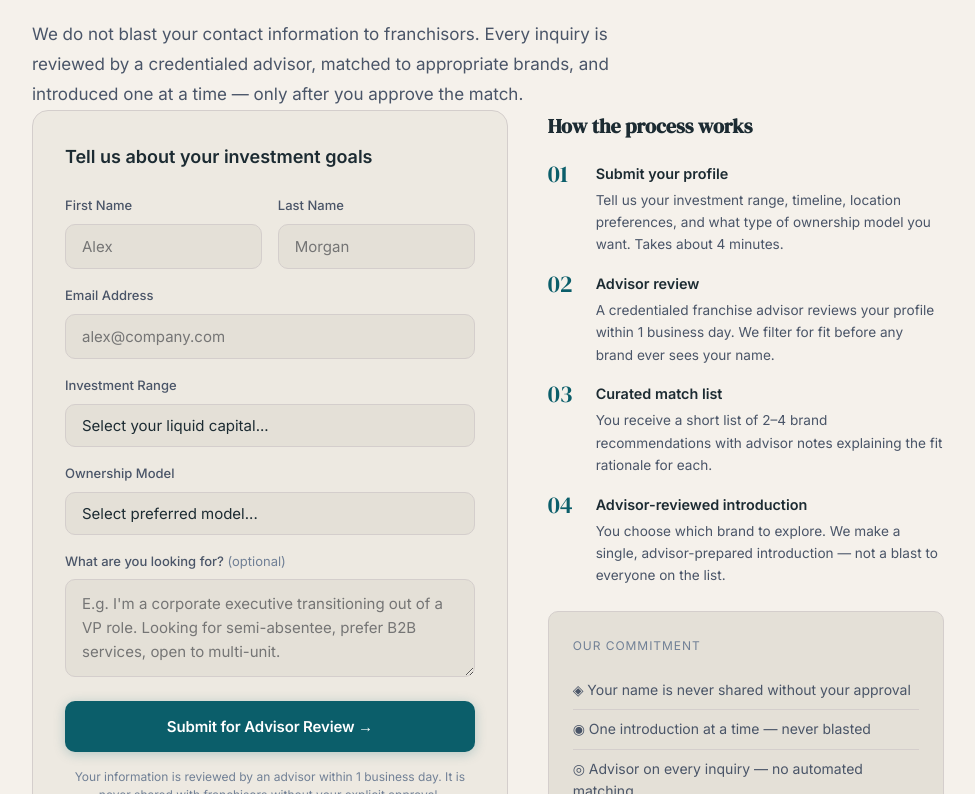
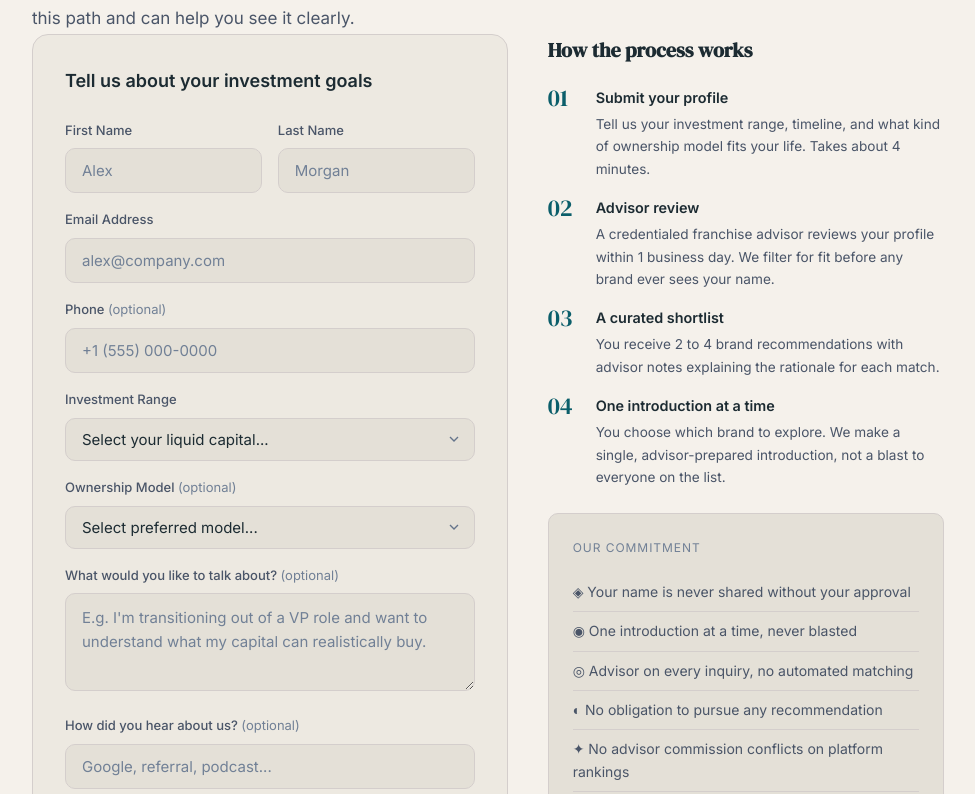
Before and after one commit to Franscale1922/franchise-conduit, a Next.js app: page /contact in a window 1280 px wide. Shown: the part 286-1080 px from the top of the page, without its empty margins (152-1127 px from the left). Built offline with nearby package versions, Linux system fonts and the light colour scheme.

Commit message:
stage-7: step 7.2 — /contact page and API route complete

```diff
--- /dev/null
+++ b/app/api/contact/route.ts
@@ -0,0 +1,97 @@
+import { Resend } from 'resend'
+import { NextRequest, NextResponse } from 'next/server'
+
+const resend = new Resend(process.env.RESEND_API_KEY)
+
+export async function POST(request: NextRequest) {
+  try {
+    const body = await request.json()
+    const {
+      firstName,
+      lastName,
+      email,
+      phone,
+      investmentRange,
+      ownershipModel,
+      message,
+      howHeard,
+      website, // honeypot — bots fill this, humans don't
+    } = body
+
+    // Honeypot check
+    if (website) {
+      return NextResponse.json({ success: true }) // silently discard
+    }
+
+    // Validation
+    if (!firstName || !email) {
+      return NextResponse.json(
+        { error: 'First name and email are required.' },
+        { status: 400 }
+      )
+    }
+
+    const emailRegex = /^[^\s@]+@[^\s@]+\.[^\s@]+$/
+    if (!emailRegex.test(email)) {
+      return NextResponse.json(
+        { error: 'Please enter a valid email address.' },
+        { status: 400 }
+      )
+    }
+
+    const advisorEmail = process.env.ADVISOR_EMAIL
+    const fromEmail = process.env.EMAIL_FROM
+    const fullName = [firstName, lastName].filter(Boolean).join(' ')
+
+    // Send advisor notification
+    await resend.emails.send({
+      from: fromEmail!,
+      to: advisorEmail!,
+      subject: `New contact inquiry from ${fullName}`,
+      text: `
+New contact inquiry — Franchise Conduit
+========================================
+
+Name:             ${fullName}
+Email:            ${email}
+Phone:            ${phone || 'Not provided'}
+Investment Range: ${investmentRange || 'Not specified'}
+Ownership Model:  ${ownershipModel || 'Not specified'}
+How they heard:   ${howHeard || 'Not provided'}
+
+Message:
+${message || '(none)'}
+
+--
+Submitted via /contact on franchiseconduit.com
+      `.trim(),
+    })
+
+    // Send candidate confirmation
+    await resend.emails.send({
+      from: fromEmail!,
+      to: email,
+      subject: `Got it, ${firstName}. I'll be in touch soon.`,
+      text: `
+Hi ${firstName},
+
+Thanks for reaching out. I've reviewed your note and will be in touch within one business day.
+
+If there's anything else you'd like me to know before we talk, just reply to this email. I read every response personally.
+
+Looking forward to the conversation.
+
+Kelsey
+Waypoint Franchise Advisors
+      `.trim(),
+    })
+
+    return NextResponse.json({ success: true })
+  } catch (err) {
+    console.error('[api/contact] error:', err)
+    return NextResponse.json(
+      { error: 'Something went wrong. Please try again or email us directly.' },
+      { status: 500 }
+    )
+  }
+}
--- a/app/contact/page.tsx
+++ b/app/contact/page.tsx
@@ -1,19 +1,13 @@
+'use client'
+
+import { useState } from 'react'
 import type { Metadata } from 'next'
-
-export const metadata: Metadata = {
-  title: 'Contact an Advisor — Franchise Conduit',
-  description: 'Connect with a Franchise Conduit advisor. We review every inquiry before making a brand introduction. Serious investors only — your inquiry is not shared without your approval.',
-  openGraph: {
-    title: 'Contact a Franchise Conduit Advisor',
-    description: 'Advisor-reviewed franchise matching. Your inquiry is never blasted to multiple brands. We review it first.',
-  },
-}
 
 const processSteps = [
   {
     number: '01',
     title: 'Submit your profile',
-    description: 'Tell us your investment range, timeline, location preferences, and what type of ownership model you want. Takes about 4 minutes.',
+    description: 'Tell us your investment range, timeline, and what kind of ownership model fits your life. Takes about 4 minutes.',
   },
   {
     number: '02',
@@ -22,17 +16,82 @@ const processSteps = [
   },
   {
     number: '03',
-    title: 'Curated match list',
-    description: 'You receive a short list of 2–4 brand recommendations with advisor notes explaining the fit rationale for each.',
+    title: 'A curated shortlist',
+    description: 'You receive 2 to 4 brand recommendations with advisor notes explaining the rationale for each match.',
   },
   {
     number: '04',
-    title: 'Advisor-reviewed introduction',
-    description: "You choose which brand to explore. We make a single, advisor-prepared introduction — not a blast to everyone on the list.",
+    title: 'One introduction at a time',
+    description: 'You choose which brand to explore. We make a single, advisor-prepared introduction, not a blast to everyone on the list.',
   },
 ]
 
+type FormState = 'idle' | 'loading' | 'success' | 'error'
+
 export default function ContactPage() {
+  const [state, setState] = useState<FormState>('idle')
+  const [errorMsg, setErrorMsg] = useState('')
+
+  async function handleSubmit(e: React.FormEvent<HTMLFormElement>) {
+    e.preventDefault()
+    setState('loading')
+    setErrorMsg('')
+
+    const form = e.currentTarget
+    const data = {
+      firstName: (form.elements.namedItem('firstName') as HTMLInputElement).value,
+      lastName: (form.elements.namedItem('lastName') as HTMLInputElement).value,
+      email: (form.elements.namedItem('email') as HTMLInputElement).value,
+      phone: (form.elements.namedItem('phone') as HTMLInputElement).value,
+      investmentRange: (form.elements.namedItem('investmentRange') as HTMLSelectElement).value,
+      ownershipModel: (form.elements.namedItem('ownershipModel') as HTMLSelectElement).value,
+      message: (form.elements.namedItem('message') as HTMLTextAreaElement).value,
+      howHeard: (form.elements.namedItem('howHeard') as HTMLInputElement).value,
+      website: (form.elements.namedItem('website') as HTMLInputElement).value, // honeypot
+    }
+
+    try {
+      const res = await fetch('/api/contact', {
+        method: 'POST',
+        headers: { 'Content-Type': 'application/json' },
+        body: JSON.stringify(data),
+      })
+      const json = await res.json()
+      if (!res.ok) {
+        setErrorMsg(json.error || 'Something went wrong. Please try again.')
+        setState('error')
+      } else {
+        setState('success')
+      }
+    } catch {
+      setErrorMsg('Unable to submit. Please try again or email us directly.')
+      setState('error')
+    }
+  }
+
+  if (state === 'success') {
+    return (
+      <div className="section">
+        <div className="container-md">
+          <div style={{ maxWidth: '560px', margin: '0 auto', textAlign: 'center', padding: 'var(--space-16) 0' }}>
+            <div style={{ fontSize: '3rem', marginBottom: 'var(--space-6)' }}>✓</div>
+            <h1 style={{ fontFamily: 'var(--font-serif)', fontSize: 'clamp(1.75rem, 3vw, 2.25rem)', marginBottom: 'var(--space-4)' }}>
+              You&apos;ll hear from me soon.
+            </h1>
+            <p style={{ color: 'var(--color-text-secondary)', lineHeight: '1.75', fontSize: '1.0625rem', marginBottom: 'var(--space-8)' }}>
+              I&apos;ve got your note and will be in touch within one business day.
+              Check your inbox for a confirmation. If you want to add anything before we talk,
+              just reply to that email.
+            </p>
+            <p style={{ fontSize: '0.9375rem', color: 'var(--color-text-muted)' }}>
+              Kelsey, Waypoint Franchise Advisors
+            </p>
+          </div>
+        </div>
+      </div>
+    )
+  }
+
   return (
     <div className="section">
       <div className="container-md">
@@ -43,12 +102,11 @@ export default function ContactPage() {
             Advisor Access
           </span>
           <h1 className="text-headline" style={{ marginBottom: 'var(--space-4)' }}>
-            Your inquiry is reviewed before any brand sees it.
+            Let&apos;s talk about what&apos;s next.
           </h1>
           <p style={{ color: 'var(--color-text-secondary)', lineHeight: '1.75', fontSize: '1.0625rem' }}>
-            We do not blast your contact information to franchisors. Every inquiry is reviewed by
-            a credentialed advisor, matched to appropriate brands, and introduced one at a time —
-            only after you approve the match.
+            No pitch. No pressure. Just a real conversation with someone who knows this path
+            and can help you see it clearly.
           </p>
         </div>
 
@@ -62,10 +120,18 @@ export default function ContactPage() {
               </h2>
               <form
                 id="contact-advisor-form"
-                action="mailto:advisors@franchiseconduit.com"
-                method="POST"
+                onSubmit={handleSubmit}
                 style={{ display: 'flex', flexDirection: 'column', gap: 'var(--space-4)' }}
               >
+                {/* Honeypot — hidden from humans, bots fill it */}
+                <input
+                  type="text"
+                  name="website"
+                  tabIndex={-1}
+                  autoComplete="off"
+                  style={{ position: 'absolute', left: '-9999px', opacity: 0, height: 0 }}
+                />
+
                 <div style={{ display: 'grid', gridTemplateColumns: '1fr 1fr', gap: 'var(--space-4)' }}>
                   <div>
                     <label htmlFor="contact-first-name" style={{ display: 'block', fontSize: '0.8125rem', fontWeight: 500, color: 'var(--color-text-secondary)', marginBottom: 'var(--space-2)' }}>
@@ -77,17 +143,8 @@ export default function ContactPage() {
                       type="text"
                       required
                       placeholder="Alex"
-                      style={{
-                        width: '100%',
-                        padding: 'var(--space-3) var(--space-4)',
-                        background: 'var(--color-surface-2)',
-                        border: '1px solid var(--color-border)',
-                        borderRadius: 'var(--radius-md)',
-                        color: 'var(--color-text-primary)',
-                        fontSize: '0.9375rem',
-                        outline: 'none',
-                        boxSizing: 'border-box',
-                      }}
+                      className="form-input"
+                      style={{ width: '100%', boxSizing: 'border-box' }}
                     />
                   </div>
                   <div>
@@ -98,19 +155,9 @@ export default function ContactPage() {
                       id="contact-last-name"
                       name="lastName"
                       type="text"
-                      required
                       placeholder="Morgan"
-                      style={{
-                        width: '100%',
-                        padding: 'var(--space-3) var(--space-4)',
-                        background: 'var(--color-surface-2)',
-                        border: '1px solid var(--color-border)',
-                        borderRadius: 'var(--radius-md)',
-                        color: 'var(--color-text-primary)',
-                        fontSize: '0.9375rem',
-                        outline: 'none',
-                        boxSizing: 'border-box',
-                      }}
+                      className="form-input"
+                      style={{ width: '100%', boxSizing: 'border-box' }}
                     />
                   </div>
                 </div>
@@ -125,17 +172,22 @@ export default function ContactPage() {
                     type="email"
                     required
                     placeholder="alex@company.com"
-                    style={{
-                      width: '100%',
-                      padding: 'var(--space-3) var(--space-4)',
-                      background: 'var(--color-surface-2)',
-                      border: '1px solid var(--color-border)',
-                      borderRadius: 'var(--radius-md)',
-                      color: 'var(--color-text-primary)',
-                      fontSize: '0.9375rem',
-                      outline: 'none',
-                      boxSizing: 'border-box',
-                    }}
+                    className="form-input"
+                    style={{ width: '100%', boxSizing: 'border-box' }}
+                  />
+                </div>
+
+                <div>
+                  <label htmlFor="contact-phone" style={{ display: 'block', fontSize: '0.8125rem', fontWeight: 500, color: 'var(--color-text-secondary)', marginBottom: 'var(--space-2)' }}>
+                    Phone <span style={{ color: 'var(--color-text-muted)', fontWeight: 400 }}>(optional)</span>
+                  </label>
+                  <input
+                    id="contact-phone"
+                    name="phone"
+                    type="tel"
+                    placeholder="+1 (555) 000-0000"
+                    className="form-input"
+                    style={{ width: '100%', boxSizing: 'border-box' }}
                   />
                 </div>
 
@@ -147,50 +199,30 @@ export default function ContactPage() {
                     id="contact-investment"
                     name="investmentRange"
                     required
-                    style={{
-                      width: '100%',
-                      padding: 'var(--space-3) var(--space-4)',
-                      background: 'var(--color-surface-2)',
-                      border: '1px solid var(--color-border)',
-                      borderRadius: 'var(--radius-md)',
-                      color: 'var(--color-text-primary)',
-                      fontSize: '0.9375rem',
-                      outline: 'none',
-                      boxSizing: 'border-box',
-                      appearance: 'none',
-                    }}
+                    className="form-select"
+                    style={{ width: '100%', boxSizing: 'border-box' }}
                   >
                     <option value="">Select your liquid capital...</option>
-                    <option value="100k-250k">$100K – $250K</option>
-                    <option value="250k-500k">$250K – $500K</option>
-                    <option value="500k-1m">$500K – $1M</option>
-                    <option value="1m-2m">$1M – $2M</option>
-                    <option value="2m+">$2M+</option>
+                    <option value="100k-250k">$100K to $250K</option>
+                    <option value="250k-500k">$250K to $500K</option>
+                    <option value="500k-1m">$500K to $1M</option>
+                    <option value="1m-2m">$1M to $2M</option>
+                    <option value="2m-plus">$2M+</option>
                   </select>
                 </div>
 
                 <div>
                   <label htmlFor="contact-model" style={{ display: 'block', fontSize: '0.8125rem', fontWeight: 500, color: 'var(--color-text-secondary)', marginBottom: 'var(--space-2)' }}>
-                    Ownership Model
+                    Ownership Model <span style={{ color: 'var(--color-text-muted)', fontWeight: 400 }}>(optional)</span>
                   </label>
                   <select
                     id="contact-model"
                     name="ownershipModel"
-                    style={{
-                      width: '100%',
-                      padding: 'var(--space-3) var(--space-4)',
-                      background: 'var(--color-surface-2)',
-                      border: '1px solid var(--color-border)',
-                      borderRadius: 'var(--radius-md)',
-                      color: 'var(--color-text-primary)',
-                      fontSize: '0.9375rem',
-                      outline: 'none',
-                      boxSizing: 'border-box',
-                      appearance: 'none',
-                    }}
+                    className="form-select"
+                    style={{ width: '100%', boxSizing: 'border-box' }}
                   >
                     <option value="">Select preferred model...</option>
-                    <option value="semi-absentee">Semi-Absentee (10–15 hrs/week)</option>
+                    <option value="semi-absentee">Semi-Absentee (10 to 15 hrs/week)</option>
                     <option value="manager-model">Manager-Model (hired GM runs it)</option>
                     <option value="owner-operator">Owner-Operator (full involvement)</option>
                     <option value="multi-unit">Multi-Unit / Portfolio Strategy</option>
@@ -200,37 +232,46 @@ export default function ContactPage() {
 
                 <div>
                   <label htmlFor="contact-message" style={{ display: 'block', fontSize: '0.8125rem', fontWeight: 500, color: 'var(--color-text-secondary)', marginBottom: 'var(--space-2)' }}>
-                    What are you looking for? <span style={{ color: 'var(--color-text-muted)', fontWeight: 400 }}>(optional)</span>
+                    What would you like to talk about? <span style={{ color: 'var(--color-text-muted)', fontWeight: 400 }}>(optional)</span>
                   </label>
                   <textarea
                     id="contact-message"
                     name="message"
                     rows={3}
-                    placeholder="E.g. I'm a corporate executive transitioning out of a VP role. Looking for semi-absentee, prefer B2B services, open to multi-unit."
-                    style={{
-                      width: '100%',
-                      padding: 'var(--space-3) var(--space-4)',
-                      background: 'var(--color-surface-2)',
-                      border: '1px solid var(--color-border)',
-                      borderRadius: 'var(--radius-md)',
-                      color: 'var(--color-text-primary)',
-                      fontSize: '0.9375rem',
-                      outline: 'none',
-                      boxSizing: 'border-box',
-                      resize: 'vertical',
-                      fontFamily: 'inherit',
-                      lineHeight: '1.6',
-                    }}
+                    placeholder="E.g. I'm transitioning out of a VP role and want to understand what my capital can realistically buy."
+                    className="form-input"
+                    style={{ width: '100%', boxSizing: 'border-box', resize: 'vertical', fontFamily: 'inherit', lineHeight: '1.6' }}
                   />
                 </div>
+
+                <div>
+                  <label htmlFor="contact-how-heard" style={{ display: 'block', fontSize: '0.8125rem', fontWeight: 500, color: 'var(--color-text-secondary)', marginBottom: 'var(--space-2)' }}>
+                    How did you hear about us? <span style={{ color: 'var(--color-text-muted)', fontWeight: 400 }}>(optional)</span>
+                  </label>
+                  <input
+                    id="contact-how-heard"
+                    name="howHeard"
+                    type="text"
+                    placeholder="Google, referral, podcast..."
+                    className="form-input"
+                    style={{ width: '100%', boxSizing: 'border-box' }}
+                  />
+                </div>
+
+                {state === 'error' && (
+                  <div style={{ padding: 'var(--space-3) var(--space-4)', background: 'rgba(220, 38, 38, 0.08)', border: '1px solid rgba(220, 38, 38, 0.2)', borderRadius: 'var(--radius-md)', fontSize: '0.875rem', color: '#dc2626' }}>
+                    {errorMsg}
+                  </div>
+                )}
 
                 <button
                   id="contact-submit-btn"
                   type="submit"
                   className="btn btn-primary"
+                  disabled={state === 'loading'}
                   style={{ width: '100%', justifyContent: 'center', padding: 'var(--space-4)' }}
                 >
-                  Submit for Advisor Review →
+                  {state === 'loading' ? 'Sending...' : 'Submit for Advisor Review'}
                 </button>
 
                 <p style={{ fontSize: '0.75rem', color: 'var(--color-text-muted)', textAlign: 'center', lineHeight: '1.5' }}>
@@ -282,8 +323,8 @@ export default function ContactPage() {
               </div>
               {[
                 '◈ Your name is never shared without your approval',
-                '◉ One introduction at a time — never blasted',
-                '◎ Advisor on every inquiry — no automated matching',
+                '◉ One introduction at a time, never blasted',
+                '◎ Advisor on every inquiry, no automated matching',
                 '◐ No obligation to pursue any recommendation',
                 '✦ No advisor commission conflicts on platform rankings',
               ].map((item) => (
@@ -298,17 +339,11 @@ export default function ContactPage() {
               <div style={{ fontSize: '0.8125rem', fontWeight: 600, marginBottom: 'var(--space-2)' }}>Prefer email?</div>
               <p style={{ fontSize: '0.8rem', color: 'var(--color-text-secondary)', marginBottom: 'var(--space-3)', lineHeight: '1.6' }}>
                 Reach us directly at{' '}
-                <a href="mailto:advisors@franchiseconduit.com" style={{ color: 'var(--color-primary-light)' }}>
+                <a href="mailto:advisors@franchiseconduit.com" style={{ color: 'var(--color-primary)' }}>
                   advisors@franchiseconduit.com
                 </a>
                 . We respond within 1 business day.
               </p>
-              <div style={{ fontSize: '0.8rem', color: 'var(--color-text-muted)' }}>
-                Methodology questions:{' '}
-                <a href="mailto:methodology@franchiseconduit.com" style={{ color: 'var(--color-primary-light)' }}>
-                  methodology@franchiseconduit.com
-                </a>
-              </div>
             </div>
 
           </div>
```
